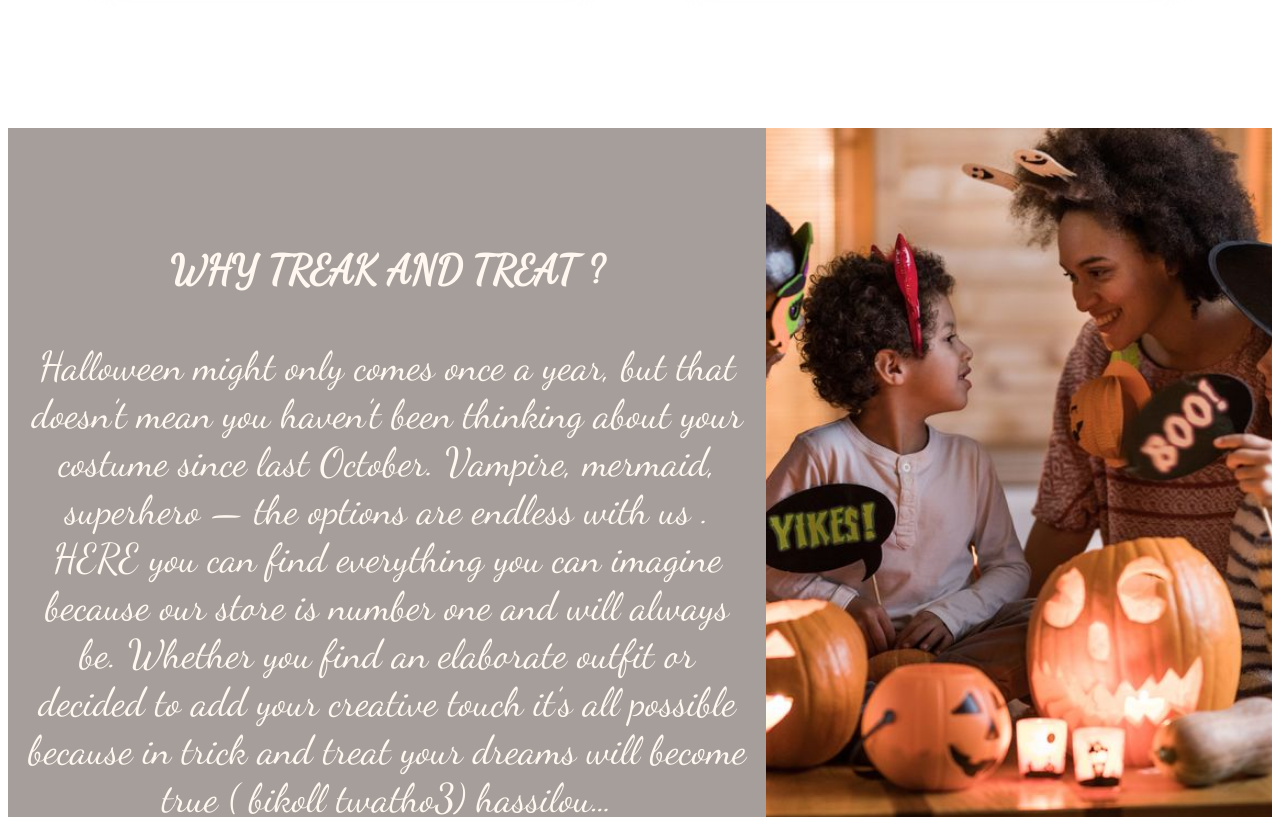
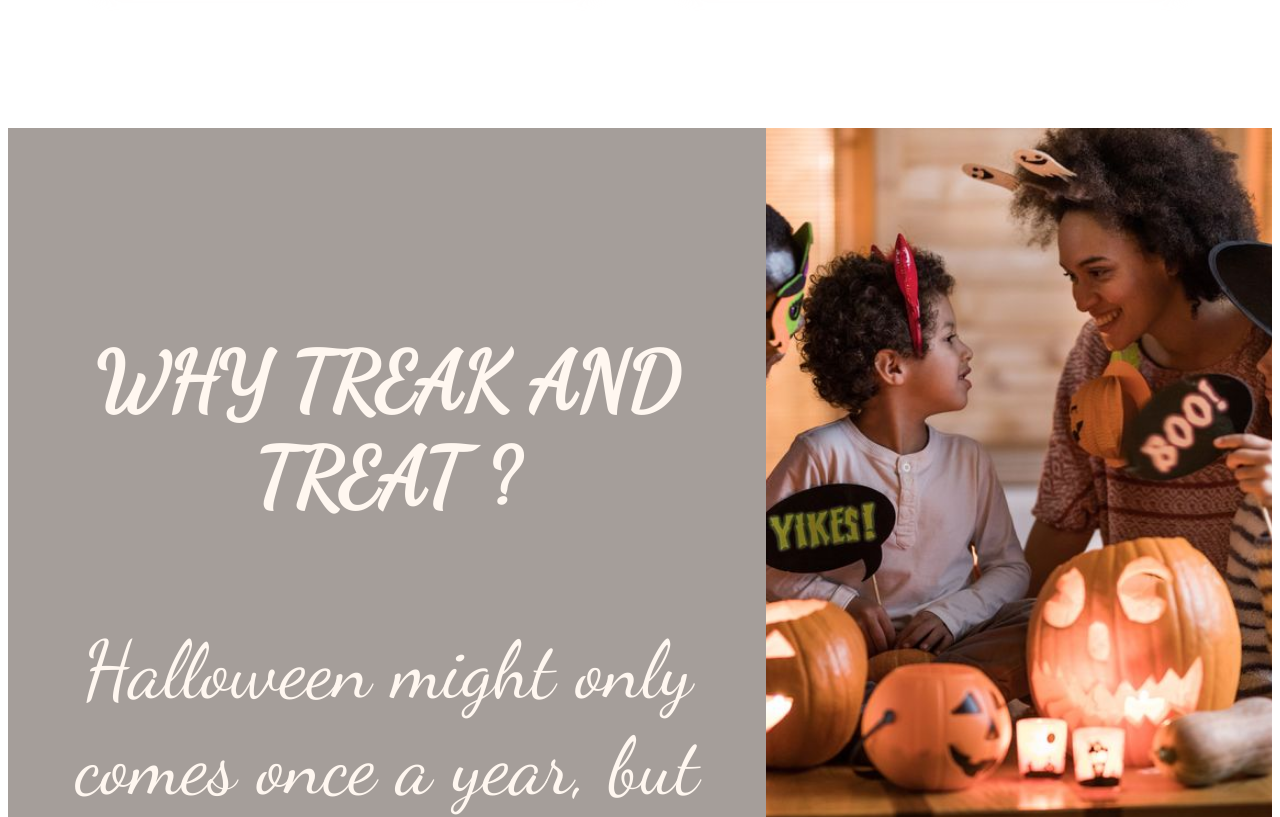
Before and after one commit to emnaboukhris/TEST-PROJECT, a plain HTML site: page index.html in a window 1280 px wide. Shown: the part 1740-2557 px from the top of the page. Drawn offline with nearby package versions, Linux system fonts and the light colour scheme.

Commit message:
Update index.html

```diff
--- a/index.html
+++ b/index.html
@@ -408,7 +408,7 @@ background-repeat: no-repeat;
 background-color: rgba(43, 28, 17, 0.425);
 
 color: rgb(255, 247, 240);
-font-size: 40PX;
+font-size: 80PX;
 text-decoration: none;
   font-family: "Dancing Script";
      font-weight: 500;
```
